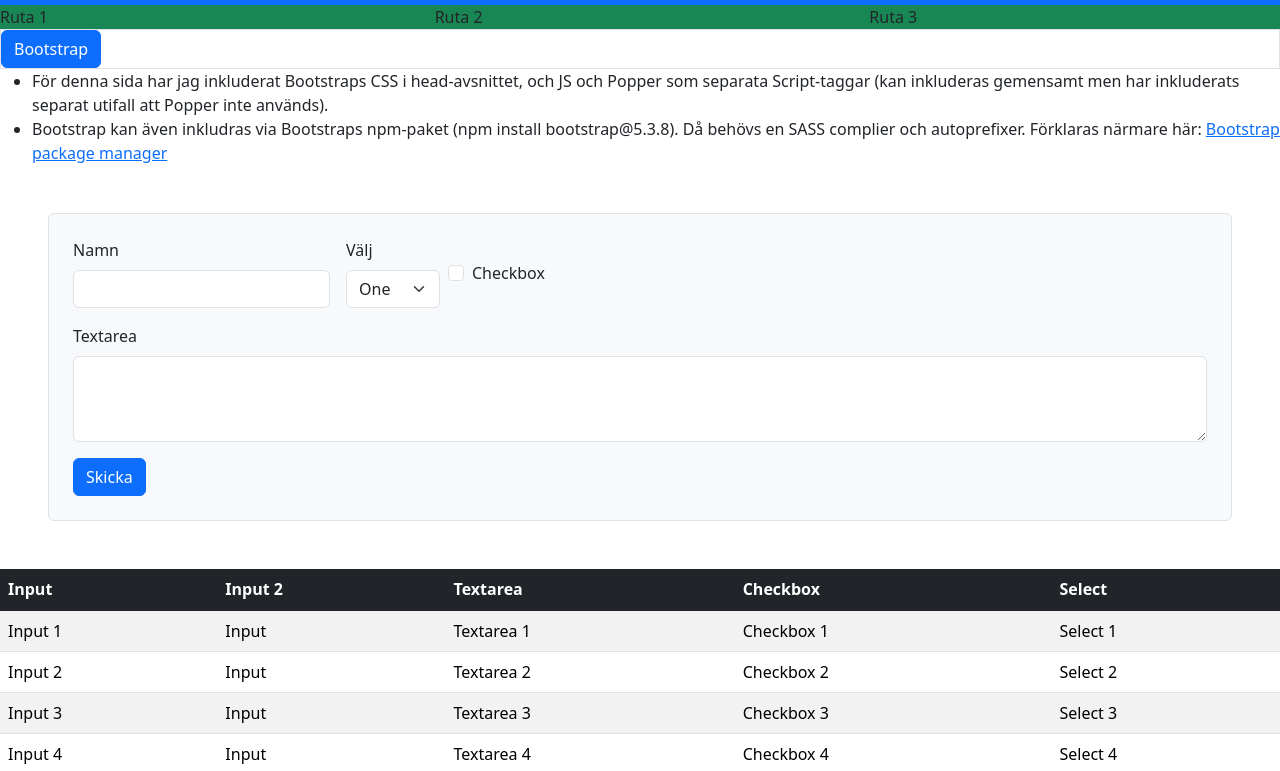
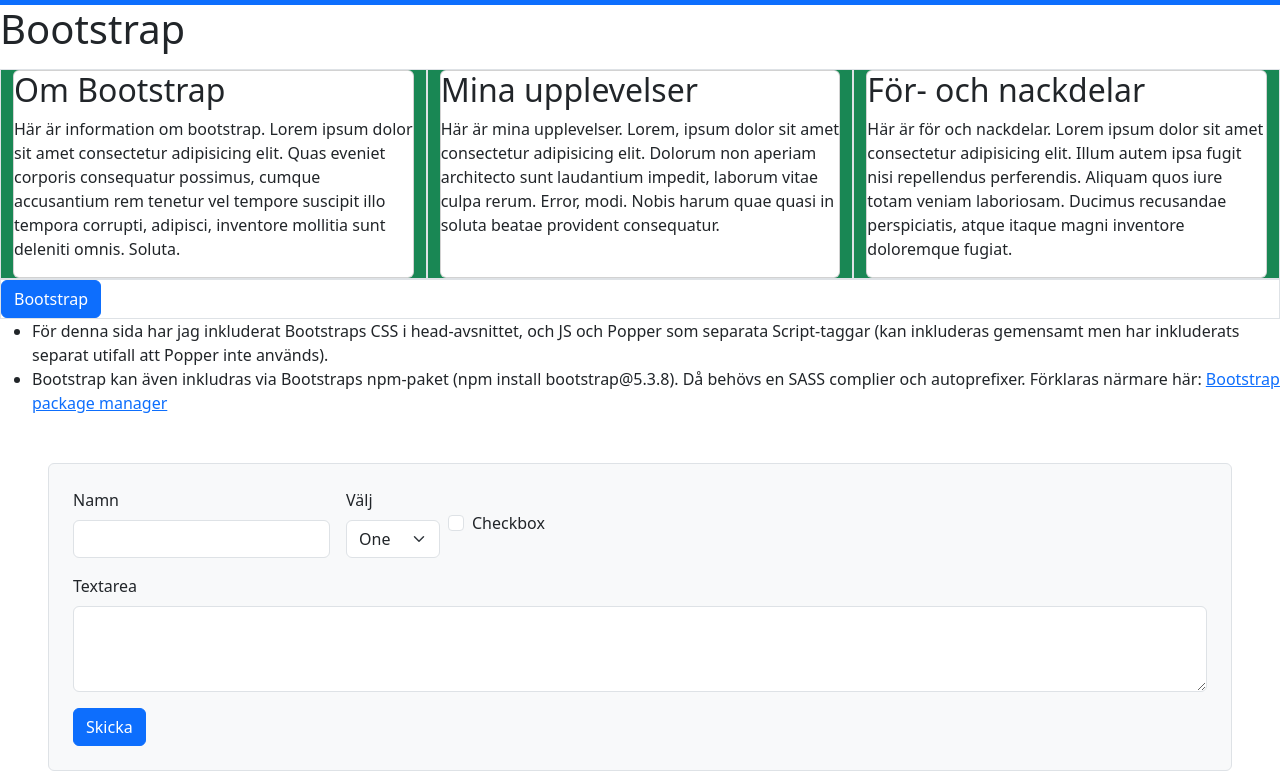
Before and after one commit to gustafsson96/laboration1-dt193g, a plain HTML site: page bootstrap.html in a window 1280 px wide. Shown: the part 51-822 px from the top of the page. Drawn offline with nearby package versions, Linux system fonts and the light colour scheme.

Commit message:
Create bootstrap cards to display information

```diff
--- a/bootstrap.html
+++ b/bootstrap.html
@@ -38,10 +38,38 @@
         </div>
     </nav>
 
-    <div class="row bg-success">
-        <div class="col">Ruta 1</div>
-        <div class="col">Ruta 2</div>
-        <div class="col">Ruta 3</div>
+    <h1>Bootstrap</h1>
+
+    <div class="container-fluid bg-success mt-3">
+        <div class="row align-items-stretch">
+            <div class="col-12 col-md-10 col-lg-4 border border-indigo-600 d-flex">
+                <div class="card flex-fill">
+                    <h2>Om Bootstrap</h2>
+                    <p>Här är information om bootstrap. Lorem ipsum dolor sit amet consectetur adipisicing elit. Quas
+                        eveniet corporis consequatur possimus, cumque accusantium rem tenetur vel tempore suscipit illo
+                        tempora corrupti, adipisci, inventore mollitia sunt deleniti omnis. Soluta.</p>
+                </div>
+            </div>
+            <div class="col-12 col-md-10 col-lg-4 border border-indigo-600 d-flex">
+                <div class="card flex-fill">
+                    <h2>Mina upplevelser</h2>
+                    <p>Här är mina upplevelser. Lorem, ipsum dolor sit amet consectetur adipisicing elit. Dolorum non
+                        aperiam architecto sunt laudantium impedit, laborum vitae culpa rerum. Error, modi. Nobis harum
+                        quae
+                        quasi in soluta beatae provident consequatur.</p>
+                </div>
+            </div>
+            <div class="col-12 col-md-10 col-lg-4 border border-indigo-600 d-flex">
+                <div class="card flex-fill">
+                    <h2>För- och nackdelar</h2>
+                    <p>Här är för och nackdelar. Lorem ipsum dolor sit amet consectetur adipisicing elit. Illum autem
+                        ipsa
+                        fugit nisi repellendus perferendis. Aliquam quos iure totam veniam laboriosam. Ducimus
+                        recusandae
+                        perspiciatis, atque itaque magni inventore doloremque fugiat.</p>
+                </div>
+            </div>
+        </div>
     </div>
 
     <!-- Button to Bootstrap webpage -->
```
